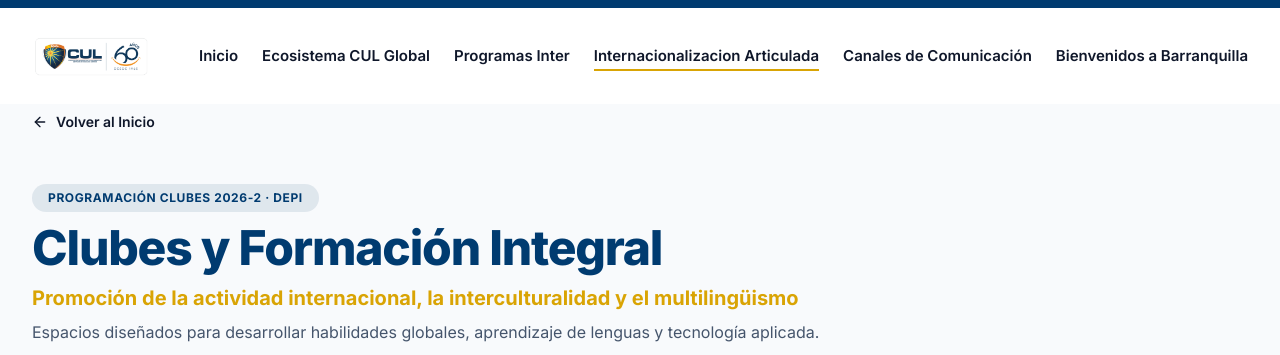
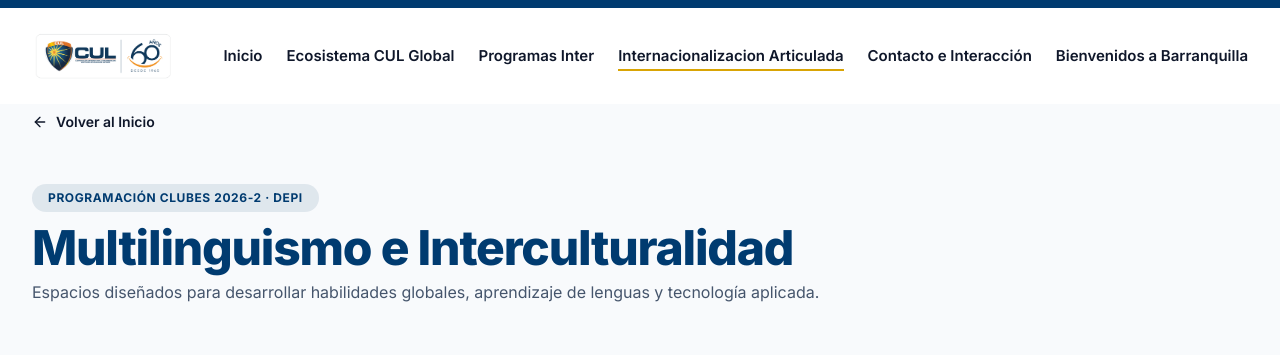
Before and after one commit to TDRauv/DEPI-CUL, a Next.js app: page /internacionalizacion-articulada in a window 1280 px wide. Shown: the top 355 px of the page. Built offline with nearby package versions, Linux system fonts and the light colour scheme.

Commit message:
ajustes commit 10

```diff
--- a/app/internacionalizacion-articulada/page.tsx
+++ b/app/internacionalizacion-articulada/page.tsx
@@ -124,11 +124,9 @@ export default function ClubsPage() {
             Programación Clubes 2026-2 · DEPI
           </span>
           <h1 className="text-3xl sm:text-5xl font-extrabold text-[#003B70] tracking-tight">
-            Clubes y Formación Integral
+            Multilinguismo e Interculturalidad
           </h1>
-          <p className="mt-3 text-lg sm:text-xl font-bold text-[#D9A404]">
-            Promoción de la actividad internacional, la interculturalidad y el multilingüismo
-          </p>
+
           <p className="mt-2 text-slate-600 text-base">
             Espacios diseñados para desarrollar habilidades globales, aprendizaje de lenguas y tecnología aplicada.
           </p>
--- a/components/home/Stats.tsx
+++ b/components/home/Stats.tsx
@@ -21,8 +21,8 @@ const stats = [
   },
   {
     icon: Plane,
-    number: 1400,
-    label: "Estudiantes Beneficiados",
+    number: 5,
+    label: "Alianzas Estrategicas",
   },
 ];
 
--- a/components/home/hero/HeroContent.tsx
+++ b/components/home/hero/HeroContent.tsx
@@ -9,7 +9,7 @@ export default function HeroContent() {
         </h1>
 
         <p className="mx-auto mt-8 max-w-3xl text-xl leading-9 lg:text-2xl">
-          Te invitamos a transformarte en un CIUDADANO GLOBAL[cite: 2]
+          Te invitamos a transformarte en un CIUDADANO GLOBAL
         </p>
 
         <Link
--- a/components/layout/header/DesktopMenu.tsx
+++ b/components/layout/header/DesktopMenu.tsx
@@ -29,8 +29,8 @@ const menu = [
     href: "/internacionalizacion-articulada",
   },
   {
-    title: "Canales de Comunicación",
-    href: "/canales-de-comunicacion",
+    title: "Contacto e Interacción",
+    href: "/contacto-e-interaccion",
   },
   {
     title: "Bienvenidos a Barranquilla",
```
